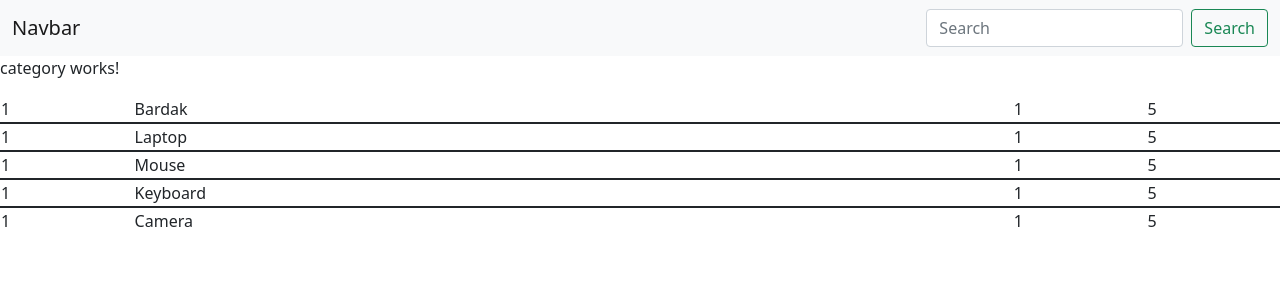
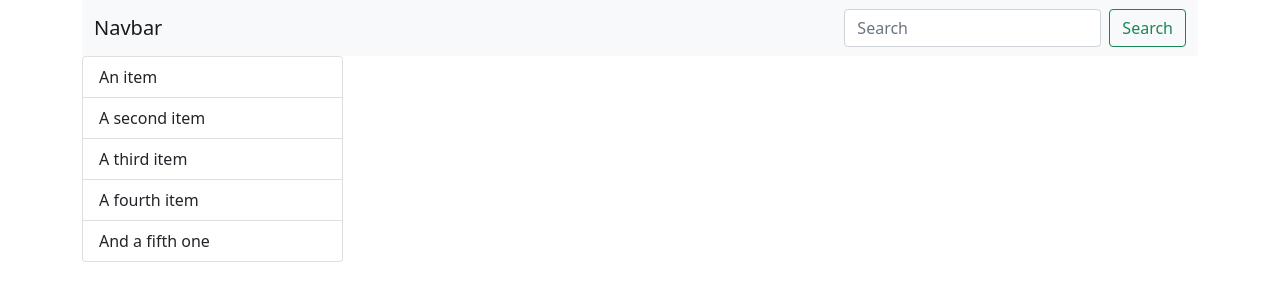
Before and after one commit to vlkan/angular-project, an Angular app: page / in a window 1280 px wide. Shown: the top 300 px of the page. Built offline with nearby package versions, Linux system fonts and the light colour scheme.

Commit message:
add bootstrap component

```diff
--- a/src/app/app.component.html
+++ b/src/app/app.component.html
@@ -5,9 +5,16 @@
 <ul>
   <li *ngFor="let product of products">{{product.productName}}</li>
 </ul> -->
+<div class="container">
+  <app-navi></app-navi>
+  <div class="row">
+    <div class="col-md-3">
+      <app-category></app-category>
+    </div>
+    <div class="col-md-9">
+      <app-product></app-product>
+    </div>
+  </div>
 
-<app-navi></app-navi>
-<app-category></app-category>
-<app-product></app-product>
-
-<router-outlet></router-outlet>
+  <router-outlet></router-outlet>
+</div>
--- a/src/app/components/category/category.component.html
+++ b/src/app/components/category/category.component.html
@@ -1 +1,7 @@
-<p>category works!</p>
+<ul class="list-group">
+  <li class="list-group-item">An item</li>
+  <li class="list-group-item">A second item</li>
+  <li class="list-group-item">A third item</li>
+  <li class="list-group-item">A fourth item</li>
+  <li class="list-group-item">And a fifth one</li>
+</ul>
--- a/src/app/components/product/product.component.ts
+++ b/src/app/components/product/product.component.ts
@@ -1,4 +1,5 @@
 import { Component, OnInit } from '@angular/core';
+import { Product } from 'src/app/models/product';
 
 @Component({
   selector: 'app-product',
@@ -7,23 +8,7 @@
 })
 export class ProductComponent implements OnInit {
 
-  product: any = {
-    productId: 1, productName: 'Bardak', categoryId: 1, unitPrice: 5
-  }
-  product1: any = {
-    productId: 1, productName: 'Laptop', categoryId: 1, unitPrice: 5
-  }
-  product2: any = {
-    productId: 1, productName: 'Mouse', categoryId: 1, unitPrice: 5
-  }
-  product3: any = {
-    productId: 1, productName: 'Keyboard', categoryId: 1, unitPrice: 5
-  }
-  product4: any = {
-    productId: 1, productName: 'Camera', categoryId: 1, unitPrice: 5
-  }
-
-  products = [this.product, this.product1, this.product2, this.product3, this.product4]
+  products:Product[] = [];
 
   constructor() { }
 
--- /dev/null
+++ b/src/app/models/product.ts
@@ -0,0 +1,7 @@
+export interface Product{
+    productId:number;
+    categoryId:number;
+    productName:string;
+    unitsInStock:number;
+    unitPrice:number;
+}
```
